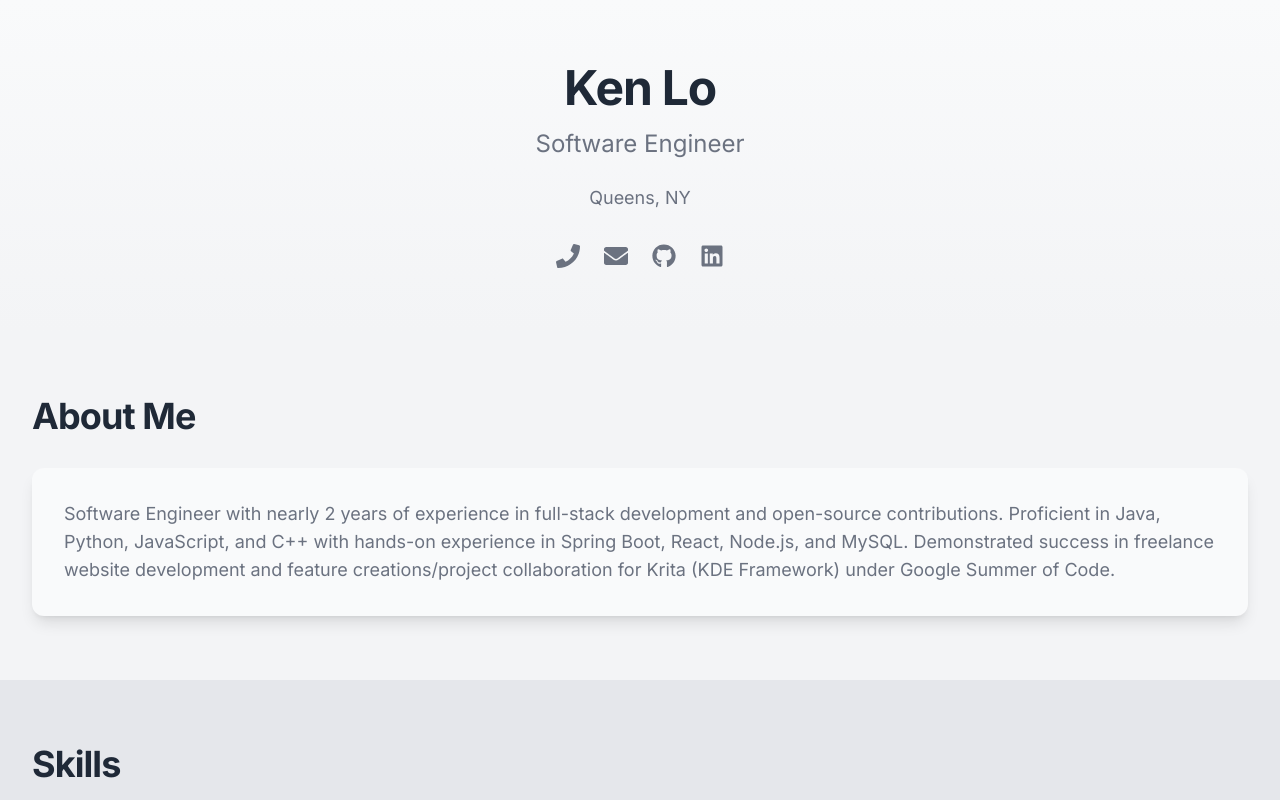
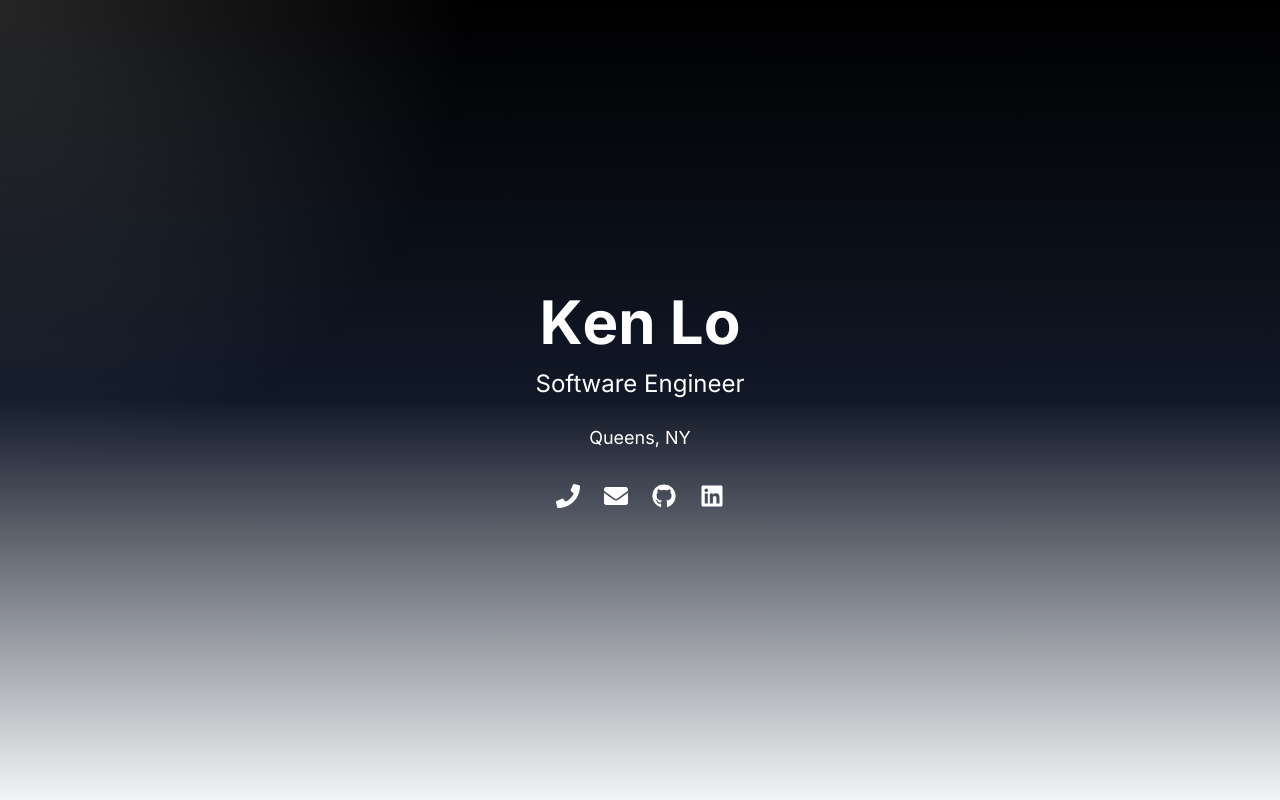
Before and after one commit to KenLo506/PortfolioWebsite, a Next.js app: page / in a window 1280 px wide. Shown: the top 800 px of the page. Built offline with nearby package versions, Linux system fonts and the light colour scheme.

Commit message:
Add landing page

```diff
--- /dev/null
+++ b/app/components/CursorGlow.tsx
@@ -0,0 +1,36 @@
+'use client'
+
+import { useEffect } from 'react'
+import { motion, useMotionValue, useTransform } from 'framer-motion'
+
+export default function CursorGlow() {
+
+  const mouseX = useMotionValue(0)
+  const mouseY = useMotionValue(0)
+
+  useEffect(() => {
+    const handleMouseMove = (e: MouseEvent) => {
+      mouseX.set(e.clientX)
+      mouseY.set(e.clientY)
+    }
+
+    window.addEventListener('mousemove', handleMouseMove)
+
+    return () => {
+      window.removeEventListener('mousemove', handleMouseMove)
+    }
+  }, [mouseX, mouseY])
+
+  const background = useTransform(
+    [mouseX, mouseY],
+    ([latestX, latestY]) =>
+      `radial-gradient(600px at ${latestX}px ${latestY}px, rgba(255,255,255,0.15), transparent 80%)`
+  )
+
+  return (
+    <motion.div
+      className="pointer-events-none fixed inset-0 z-50"
+      style={{ background }}
+    />
+  )
+}
--- a/app/components/Hero.tsx
+++ b/app/components/Hero.tsx
@@ -2,6 +2,7 @@
 
 import { FaGithub, FaLinkedin, FaEnvelope, FaPhone } from 'react-icons/fa'
 import { motion } from 'framer-motion'
+import CursorGlow from './CursorGlow'
 
 const iconHover = {
   scale: 1.2,
@@ -9,57 +10,103 @@ const iconHover = {
   transition: { duration: 0.2 }
 }
 
+const textVariants = {
+  hidden: { opacity: 0, y: 20 },
+  visible: (i: number) => ({
+    opacity: 1,
+    y: 0,
+    transition: {
+      delay: i * 0.2,
+      duration: 0.5,
+      ease: "easeOut"
+    }
+  })
+}
+
+const letterVariants = {
+  hidden: { opacity: 0, y: 20 },
+  visible: (i: number) => ({
+    opacity: 1,
+    y: 0,
+    transition: {
+      delay: i * 0.05,
+      duration: 0.5,
+      ease: "easeOut"
+    }
+  })
+}
+
 export default function Hero() {
+  const name = "Ken Lo"
+  const title = "Software Engineer"
+  const location = "Queens, NY"
+
   return (
-    <section className="section-padding bg-gradient-to-b from-background-light to-background">
-      <div className="container-custom">
+    <section className="h-screen flex items-center justify-center bg-black relative overflow-hidden">
+      <CursorGlow />
+
+      <motion.div
+        className="absolute inset-0 bg-gradient-to-b from-black via-gray-900 to-background opacity-0"
+        initial={{ opacity: 0 }}
+        animate={{ opacity: 1 }}
+        transition={{ duration: 2, delay: 1 }}
+      />
+
+      <div className="container-custom relative z-10">
         <motion.div
-          initial={{ opacity: 0, y: 20 }}
-          animate={{ opacity: 1, y: 0 }}
-          transition={{ duration: 0.5 }}
+          initial="hidden"
+          animate="visible"
           className="text-center"
         >
           <motion.h1
-            className="heading-1 mb-4 text-text-dark"
-            initial={{ opacity: 0, scale: 0.9 }}
-            animate={{ opacity: 1, scale: 1 }}
-            transition={{ duration: 0.5, delay: 0.2 }}
-            whileHover={{ scale: 1.05 }}
+            className="text-6xl font-bold mb-4 text-white"
+            variants={textVariants}
+            custom={0}
           >
-            Ken Lo
+            {name.split("").map((letter, index) => (
+              <motion.span
+                key={index}
+                variants={letterVariants}
+                custom={index}
+                className="inline-block"
+                whileHover={{ scale: 1.2, rotate: 5 }}
+              >
+                {letter === " " ? "\u00A0" : letter}
+              </motion.span>
+            ))}
           </motion.h1>
+
           <motion.h2
-            className="text-2xl text-text-light mb-6"
-            initial={{ opacity: 0 }}
-            animate={{ opacity: 1 }}
-            transition={{ duration: 0.5, delay: 0.4 }}
+            className="text-2xl text-white mb-6"
+            variants={textVariants}
+            custom={1}
           >
-            Software Engineer
+            {title}
           </motion.h2>
+
           <motion.p
-            className="text-lg text-text-light mb-8"
-            initial={{ opacity: 0 }}
-            animate={{ opacity: 1 }}
-            transition={{ duration: 0.5, delay: 0.6 }}
+            className="text-lg text-white mb-8"
+            variants={textVariants}
+            custom={2}
           >
-            Queens, NY
+            {location}
           </motion.p>
+
           <motion.div
             className="flex justify-center space-x-6"
-            initial={{ opacity: 0, y: 10 }}
-            animate={{ opacity: 1, y: 0 }}
-            transition={{ duration: 0.5, delay: 0.8 }}
+            variants={textVariants}
+            custom={3}
           >
             <motion.a
               href="tel:+12016824259"
-              className="text-text-light hover:text-primary transition-colors"
+              className="text-white hover:text-primary transition-colors"
               whileHover={iconHover}
             >
               <FaPhone className="w-6 h-6" />
             </motion.a>
             <motion.a
               href="mailto:loken506@gmail.com"
-              className="text-text-light hover:text-primary transition-colors"
+              className="text-white hover:text-primary transition-colors"
               whileHover={iconHover}
             >
               <FaEnvelope className="w-6 h-6" />
@@ -68,7 +115,7 @@ export default function Hero() {
               href="https://github.com/KenLo506"
               target="_blank"
               rel="noopener noreferrer"
-              className="text-text-light hover:text-primary transition-colors"
+              className="text-white hover:text-primary transition-colors"
               whileHover={iconHover}
             >
               <FaGithub className="w-6 h-6" />
@@ -77,7 +124,7 @@ export default function Hero() {
               href="https://linkedin.com/in/ken-lo-782988199"
               target="_blank"
               rel="noopener noreferrer"
-              className="text-text-light hover:text-primary transition-colors"
+              className="text-white hover:text-primary transition-colors"
               whileHover={iconHover}
             >
               <FaLinkedin className="w-6 h-6" />
--- a/app/page.tsx
+++ b/app/page.tsx
@@ -1,14 +1,30 @@
 'use client'
 
-import { motion } from 'framer-motion'
+import { motion, useScroll, useTransform } from 'framer-motion'
+import { useRef } from 'react'
 import Hero from './components/Hero'
 import { fadeInUp, staggerContainer, cardHover } from './components/animations'
 
 export default function Home() {
+  const containerRef = useRef(null)
+  const { scrollYProgress } = useScroll({
+    target: containerRef,
+    offset: ["start start", "end start"]
+  })
+
+  const opacity = useTransform(scrollYProgress, [0, 0.2], [0, 1])
+  const scale = useTransform(scrollYProgress, [0, 0.2], [0.8, 1])
+  const y = useTransform(scrollYProgress, [0, 0.2], [100, 0])
+
   return (
-    <div className="min-h-screen bg-background">
+    <div className="min-h-screen" ref={containerRef}>
       <Hero />
 
+      {/* Main Content with Enhanced Transition Effect */}
+      <motion.div
+        style={{ opacity, scale, y }}
+        className="bg-background"
+      >
         {/* About Section */}
         <section className="section-padding">
           <div className="container-custom">
@@ -137,13 +153,26 @@ export default function Home() {
                   className="bg-background-light p-8 rounded-xl shadow-lg hover:shadow-xl transition-all border border-transparent hover:border-primary/20"
                   whileHover={cardHover}
                 >
-                <h3 className="text-2xl font-semibold text-text-dark">Pulau Pinang</h3>
+                  <h3 className="text-2xl font-semibold text-text-dark">Pulau Pinang Website</h3>
                   <p className="text-text-light mb-4">Full Stack Developer • 6/2023 – 12/2023</p>
                   <ul className="list-disc list-inside text-text-light space-y-2">
                     <li>Handled front-end, back-end, and maintenance for a local restaurant's website, increasing online engagement by 35%</li>
                     <li>Developed a dynamic menu using server-side scripting and integrated Leaflet API for interactive mapping</li>
                     <li>Designed a responsive UI using the Bootstrap framework, ensuring accessibility across devices</li>
                     <li>Set up CentOS Stream server running MySQL databases and nginx for efficient hosting</li>
+                  </ul>
+                </motion.div>
+                <motion.div
+                  variants={fadeInUp}
+                  className="bg-background-light p-8 rounded-xl shadow-lg hover:shadow-xl transition-all border border-transparent hover:border-primary/20"
+                  whileHover={cardHover}
+                >
+                  <h3 className="text-2xl font-semibold text-text-dark">CUNY Tech Prep</h3>
+                  <p className="text-text-light mb-4">Fellow, Full Stack Developer • 7/2022 – 6/2023</p>
+                  <ul className="list-disc list-inside text-text-light space-y-2">
+                    <li>Worked on projects using React, Node.js with Express, and PostgreSQL, following industry standards</li>
+                    <li>Applied MVC architecture, Git/GitHub for version control, Agile methodologies, and test‑driven development.</li>
+                    <li>Implemented CI/CD workflows, ensuring efficient deployment and continuous integration.</li>
                   </ul>
                 </motion.div>
               </motion.div>
@@ -181,10 +210,24 @@ export default function Home() {
                     <li>Conducted extensive hyperparameter tuning and feature selection to optimize model performance</li>
                   </ul>
                 </motion.div>
+                <motion.div
+                  variants={fadeInUp}
+                  className="bg-background-light p-8 rounded-xl shadow-lg hover:shadow-xl transition-all border border-transparent hover:border-primary/20"
+                  whileHover={cardHover}
+                >
+                  <h3 className="text-2xl font-semibold text-text-dark">Pet Boarding Website</h3>
+                  <p className="text-text-light mb-4">Personal Project</p>
+                  <ul className="list-disc list-inside text-text-light space-y-2">
+                  <li>Developed a full-stack pet boarding management system with an integrated database, ensuring secure data handling for pet bookings, facility tracking, and customer interactions.</li>
+                    <li>Implemented controllers and views to support structured GET and POST operations, including cascading deletes, validation logic for booking consistency, and referential integrity enforcement.</li>
+                    <li>Designed scalable architecture using Entity Framework-backed models and view models for optimized user interactions, enhancing system efficiency and usability.</li>
+                  </ul>
+                </motion.div>
               </motion.div>
             </motion.div>
           </div>
         </section>
+      </motion.div>
     </div>
   )
 }
```
Lines whose indentation alone changed are shown as unchanged.
